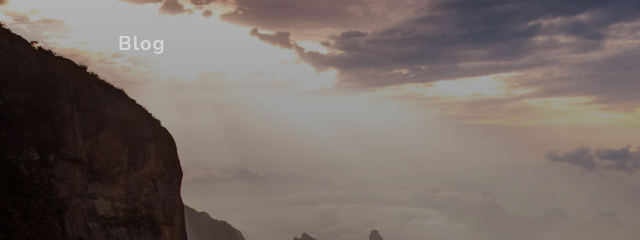
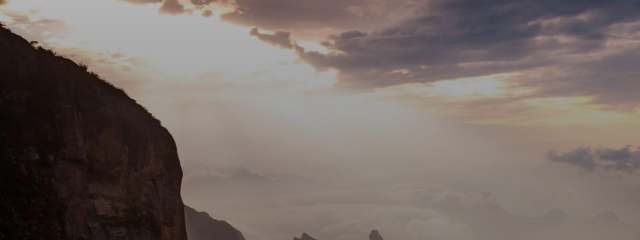
Before and after one commit to GuilhermeW07/Brasil, a plain HTML site: page index.html in a window 1280 px wide. Shown: the top 240 px of the page, 0-640 px from the left. Drawn offline with nearby package versions, Linux system fonts and the light colour scheme.

Commit message:
index.html

```diff
--- a/index.html
+++ b/index.html
@@ -19,7 +19,7 @@
         <!-- Navigation-->
         <nav class="navbar navbar-expand-lg navbar-light fixed-top" id="mainNav">
             <div class="container px-4 px-lg-5">
-                <a class="navbar-brand" href="#page-top">Blog</a>
+                <a class="navbar-brand" href="#page-top"></a>
                 <button class="navbar-toggler navbar-toggler-right" type="button" data-bs-toggle="collapse" data-bs-target="#navbarResponsive" aria-controls="navbarResponsive" aria-expanded="false" aria-label="Toggle navigation">
                     Menu
                     <i class="fas fa-bars"></i>
```
